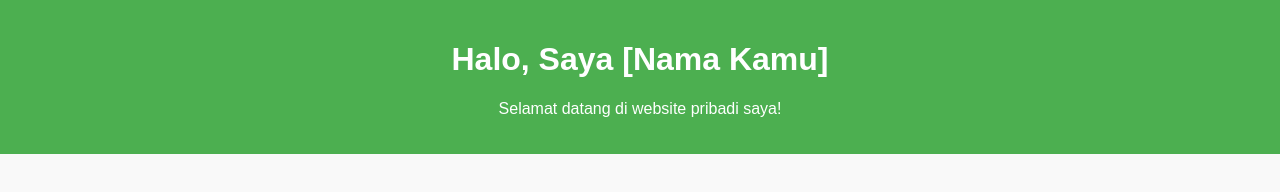
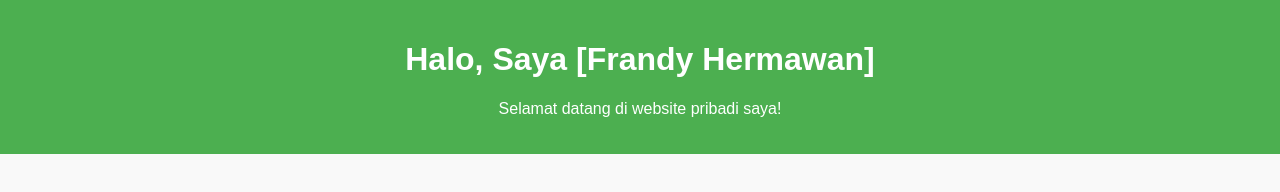
Before and after one commit to Liquid233/Liquid233.github.io, a plain HTML site: page index.html in a window 1280 px wide. Drawn offline with Linux system fonts and the light colour scheme.

Commit message:
Update index.html

```diff
--- a/index.html
+++ b/index.html
@@ -44,5 +44,5 @@
 <body>
 
 <header>
-  <h1>Halo, Saya [Nama Kamu]</h1>
+  <h1>Halo, Saya [Frandy Hermawan]</h1>
   <p>Selamat datang di website pribadi saya!</p>
```
